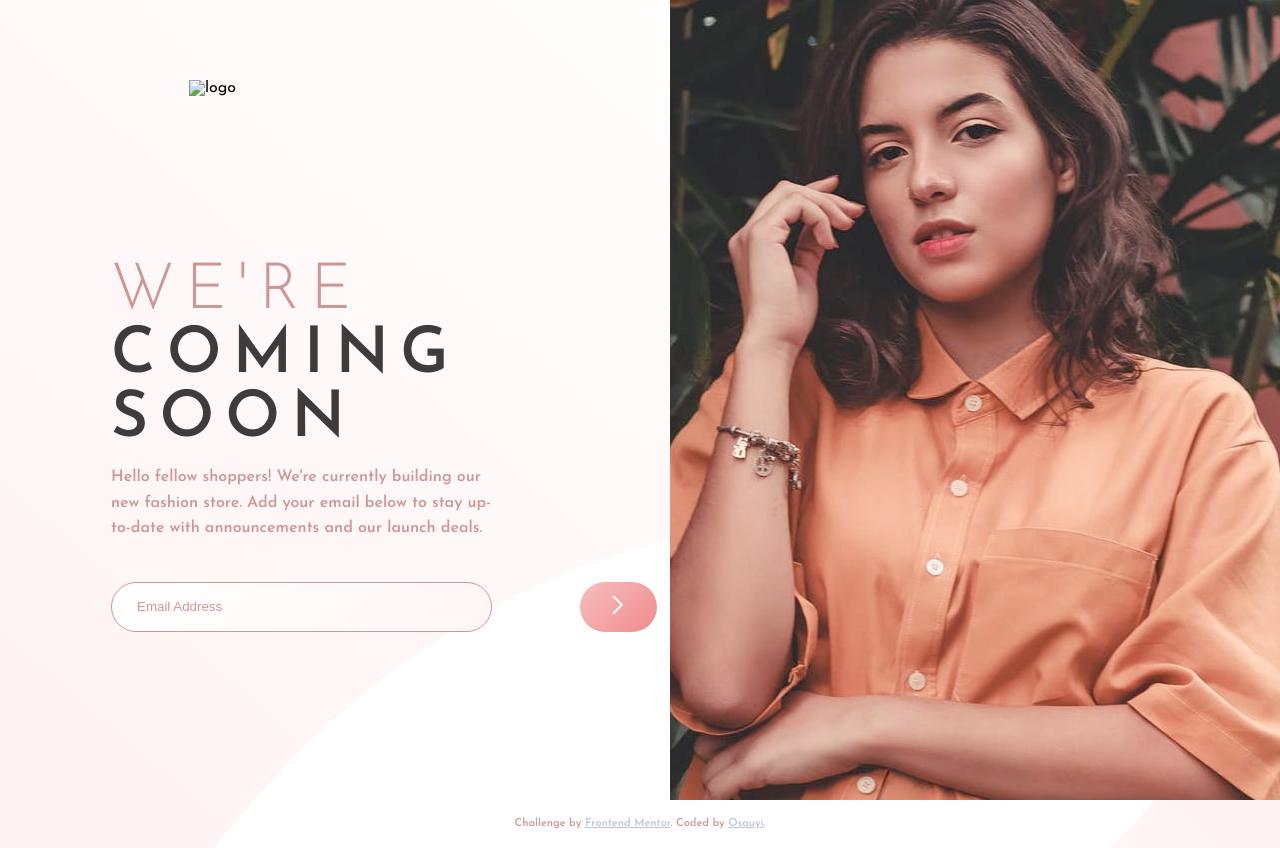
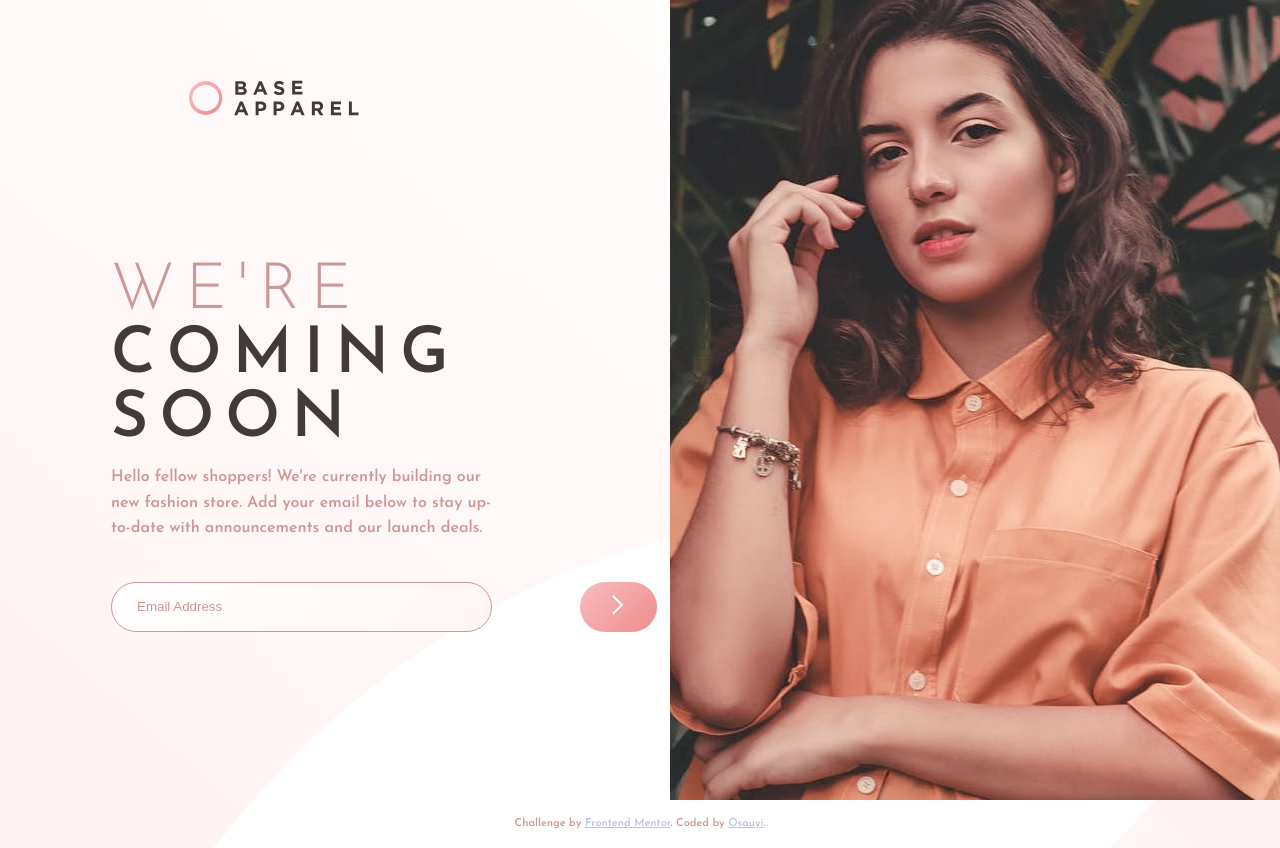
Before and after one commit to Osauyi/base-apparel-coming-soon-master---17, a plain HTML site: page index.html in a window 1280 px wide. Drawn offline with Linux system fonts and the light colour scheme; the site is published under a folder, as on GitHub Pages, so addresses that start at the root find nothing.

Commit message:
linked the image

```diff
--- a/index.html
+++ b/index.html
@@ -34,7 +34,7 @@
   <body>
     <main>
       <div class="image size">
-        <img class="logo" src="/images/logo.svg" alt="logo" />
+        <img class="logo" src="images/logo.svg" alt="logo" />
       </div>
       <div class="container">
         <div class="womanImg"></div>
```
